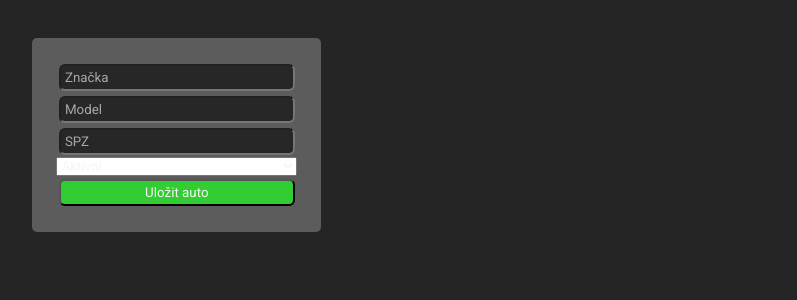
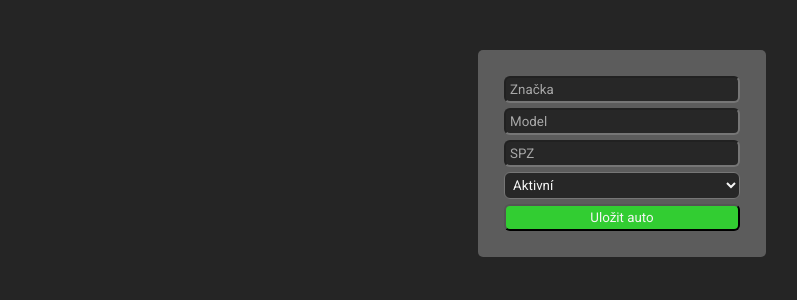
Before and after one commit to smartSmark12/autoskola, a PHP site: page /forms/form-auta.php in a window 1280 px wide. Shown: the part 83-383 px from the top of the page, without its empty margins (18-815 px from the left). Run offline with PHP 8.4, Linux system fonts and the light colour scheme.

Commit message:
stylování hotfix

```diff
--- a/bordel/style.css
+++ b/bordel/style.css
@@ -75,14 +75,14 @@ form.styled-panel {
     border-radius: 5px;
 }
 
-form.styled-panel > button, form.styled-panel > input {
+form.styled-panel > button, form.styled-panel > input, form.styled-panel > select {
     margin: 1%;
     padding: 4px;
 
     background-color: var(--inputs);
 }
 
-form.styled-panel > input {
+form.styled-panel > input, form.styled-panel > select {
     border-radius: 6px;
 }
 
--- a/forms/form-auta.php
+++ b/forms/form-auta.php
@@ -31,7 +31,7 @@
     <header>
         <h1>Přidání auta</h1>
     </header>
-    <main>
+    <main class="styled-panel-container">
         <?php
         require_once "../framework/auta_db.php";
         require_once "../clases/auta.php";
--- a/forms_display/form-instruktori.php
+++ b/forms_display/form-instruktori.php
@@ -10,8 +10,11 @@ $instruktori = $db->getAll();
 <!DOCTYPE html>
 <html>
 <head><title>Výpis instruktorů</title></head>
+<link rel="stylesheet" href="../bordel/style.css">
 <body>
     <h1>Seznam instruktorů</h1>
+    <main class="styled-panel-container">
+        <div class="panel-vypis">
             <!-- Loop through all instructors and display each one -->
             <?php foreach ($instruktori as $i): ?>
                 <article style="border: 1px solid gray; margin: 10px; padding: 10px;">
@@ -19,5 +22,7 @@ $instruktori = $db->getAll();
                     <a href="../forms_remove/form-instruktori.php?id=<?php echo $i->getId(); ?>">Smazat</a>
                 </article>
             <?php endforeach; ?>
+        </div>
+    </main>
 </body>
 </html>
```
Lines whose indentation alone changed are shown as unchanged.
